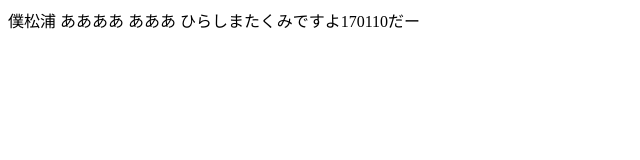
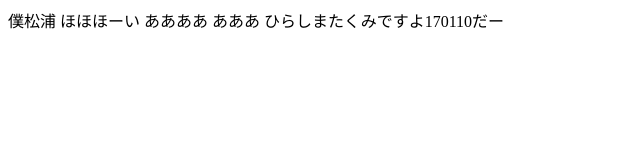
Before and after one commit to TakumiHirashima/takumi, a plain HTML site: page index.html in a window 1280 px wide. Shown: the whole page, without its empty margins (0-640 px from the left). Drawn offline with Linux system fonts and the light colour scheme.

Commit message:
ほほほいをついか

```diff
--- a/index.html
+++ b/index.html
@@ -7,6 +7,7 @@
 
 <body>
 	僕松浦
+	ほほほーい
 	ああああ
 	あああ
 	ひらしまたくみですよ170110だー
```
